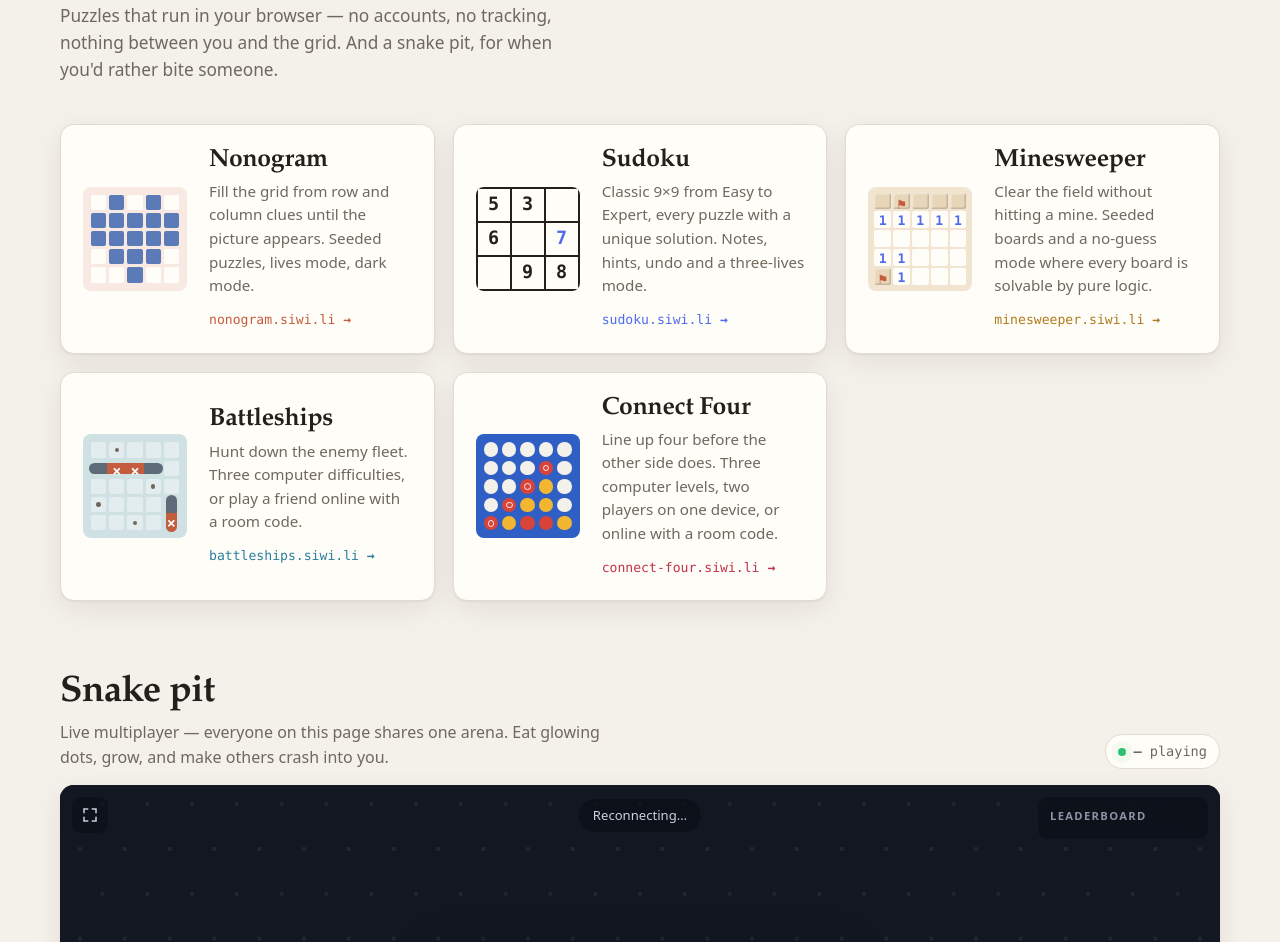
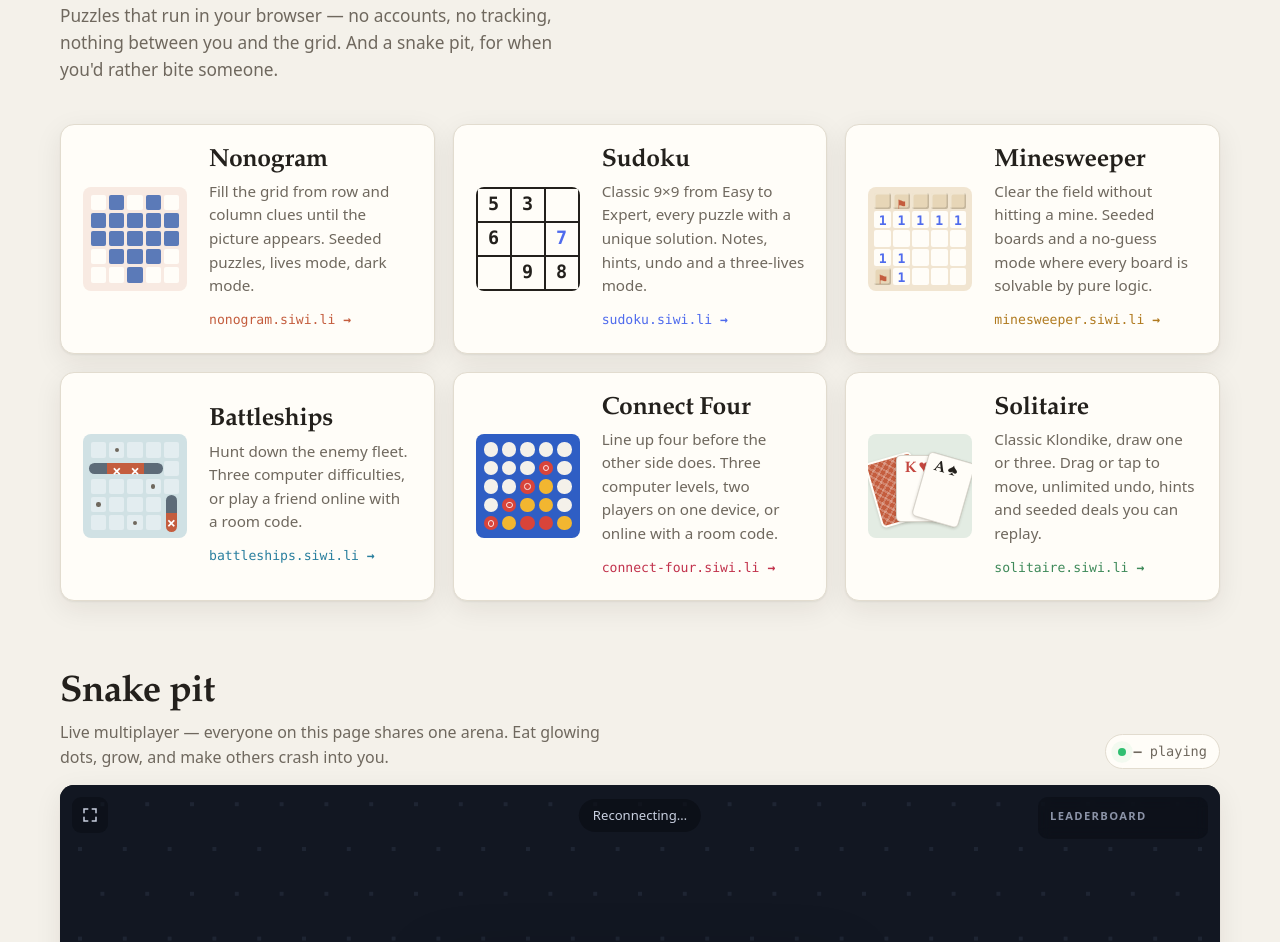
Before and after one commit to Ilosariph/games-landingpage, a website: page public/index.html in a window 1280 px wide. Shown: the part 297-1239 px from the top of the page. Drawn offline with Linux system fonts and the light colour scheme.

Commit message:
add solitaire

```diff
--- a/public/index.html
+++ b/public/index.html
@@ -4,7 +4,7 @@
 <meta charset="UTF-8">
 <meta name="viewport" content="width=device-width, initial-scale=1.0, viewport-fit=cover">
 <title>siwi.li games</title>
-<meta name="description" content="Small, ad-free browser games: Nonogram, Sudoku, Minesweeper, Battleships, Connect Four and a live multiplayer snake pit.">
+<meta name="description" content="Small, ad-free browser games: Nonogram, Sudoku, Minesweeper, Battleships, Connect Four, Solitaire and a live multiplayer snake pit.">
 <meta name="theme-color" content="#f4f1ea" media="(prefers-color-scheme: light)">
 <meta name="theme-color" content="#151410" media="(prefers-color-scheme: dark)">
 <link rel="icon" href="favicon.svg" type="image/svg+xml">
@@ -20,6 +20,7 @@
     <a href="https://minesweeper.siwi.li">Minesweeper</a>
     <a href="https://battleships.siwi.li">Battleships</a>
     <a href="https://connect-four.siwi.li">Connect Four</a>
+    <a href="https://solitaire.siwi.li">Solitaire</a>
     <a href="#pit">Snake pit</a>
   </nav>
 </header>
@@ -91,6 +92,19 @@
         <span class="go">connect-four.siwi.li <b>→</b></span>
       </div>
     </a>
+
+    <a class="card card-solitaire" href="https://solitaire.siwi.li">
+      <div class="thumb sol" aria-hidden="true">
+        <span class="back"></span>
+        <span class="red">K<i>♥</i></span>
+        <span>A<i>♠</i></span>
+      </div>
+      <div class="card-body">
+        <h2>Solitaire</h2>
+        <p>Classic Klondike, draw one or three. Drag or tap to move, unlimited undo, hints and seeded deals you can replay.</p>
+        <span class="go">solitaire.siwi.li <b>→</b></span>
+      </div>
+    </a>
   </section>
 
   <section class="pit" id="pit" aria-labelledby="pit-title">
--- a/public/styles.css
+++ b/public/styles.css
@@ -18,6 +18,9 @@
   --c4-frame: #2f5ec4;
   --c4-red: #d8443a;
   --c4-yellow: #f2b630;
+  --sol: #3f8a5a;
+  --sol-felt: #e3ece3;
+  --sol-red: #c4453e;
   --pit: #2fbf71;
   --shadow: 0 1px 2px rgba(40, 30, 10, 0.06), 0 8px 28px rgba(40, 30, 10, 0.08);
   --radius: 14px;
@@ -45,6 +48,9 @@
     --c4-frame: #2a4d9a;
     --c4-red: #e0554a;
     --c4-yellow: #f0bb3e;
+    --sol: #5fb07c;
+    --sol-felt: #1c2a21;
+    --sol-red: #d0564c;
     --shadow: 0 1px 2px rgba(0, 0, 0, 0.3), 0 8px 28px rgba(0, 0, 0, 0.35);
     color-scheme: dark;
   }
@@ -66,6 +72,9 @@
   --c4-frame: #2a4d9a;
   --c4-red: #e0554a;
   --c4-yellow: #f0bb3e;
+  --sol: #5fb07c;
+  --sol-felt: #1c2a21;
+  --sol-red: #d0564c;
   --shadow: 0 1px 2px rgba(0, 0, 0, 0.3), 0 8px 28px rgba(0, 0, 0, 0.35);
   color-scheme: dark;
 }
@@ -149,6 +158,7 @@ main { max-width: 1160px; margin: 0 auto; }
 .card-battleships { --accent: var(--sea); }
 .card-minesweeper { --accent: var(--mine); }
 .card-connect-four { --accent: var(--c4); }
+.card-solitaire { --accent: var(--sol); }
 .card:hover { transform: translateY(-3px); border-color: var(--accent); }
 .card:focus-visible { outline: 3px solid var(--accent); outline-offset: 3px; }
 .card h2 { font-family: var(--serif); font-size: 1.55rem; line-height: 1.1; letter-spacing: -0.01em; }
@@ -258,6 +268,43 @@ main { max-width: 1160px; margin: 0 auto; }
 .thumb.c4 span.w::after { content: ""; width: 46%; height: 46%; border-radius: 50%; border: 1.5px solid rgba(255, 255, 255, 0.85); }
 .card:hover .thumb.c4 span.drop { animation: c4drop 0.45s cubic-bezier(0.55, 0, 1, 0.45) both; }
 @keyframes c4drop { from { transform: translateY(-260%); } }
+
+.thumb.sol { display: block; position: relative; background: var(--sol-felt); }
+.thumb.sol span {
+  position: absolute;
+  left: 50%;
+  top: 50%;
+  width: 46%;
+  height: 64%;
+  margin: -30% 0 0 -23%;
+  padding: 5% 7%;
+  background: #fffdf8;
+  border: 1px solid rgba(40, 30, 10, 0.18);
+  border-radius: 5px;
+  box-shadow: 0 1px 3px rgba(40, 30, 10, 0.18);
+  font-family: var(--serif);
+  font-weight: 700;
+  font-size: 0.95rem;
+  line-height: 1;
+  color: #23201c;
+  transform-origin: 50% 100%;
+  transition: transform 0.3s cubic-bezier(.2, .8, .3, 1.2);
+}
+.thumb.sol span i { font-style: normal; font-size: 0.85em; margin-left: 1px; }
+.thumb.sol span.red { color: var(--sol-red); }
+.thumb.sol span.back {
+  background:
+    repeating-linear-gradient(45deg, rgba(255, 255, 255, 0.22) 0 2px, transparent 2px 6px),
+    repeating-linear-gradient(-45deg, rgba(255, 255, 255, 0.22) 0 2px, transparent 2px 6px),
+    var(--nono);
+  border: 2px solid #fffdf8;
+}
+.thumb.sol span:nth-child(1) { transform: translateX(-30%) rotate(-16deg); }
+.thumb.sol span:nth-child(2) { transform: rotate(0deg); }
+.thumb.sol span:nth-child(3) { transform: translateX(30%) rotate(16deg); }
+.card:hover .thumb.sol span:nth-child(1) { transform: translateX(-38%) rotate(-24deg); }
+.card:hover .thumb.sol span:nth-child(2) { transform: translateY(-6%); }
+.card:hover .thumb.sol span:nth-child(3) { transform: translateX(38%) rotate(24deg); }
 
 /* ── Snake pit ── */
 .pit { padding-block: clamp(40px, 7vw, 72px) 16px; }
```
Also changed, not shown: README.md.
